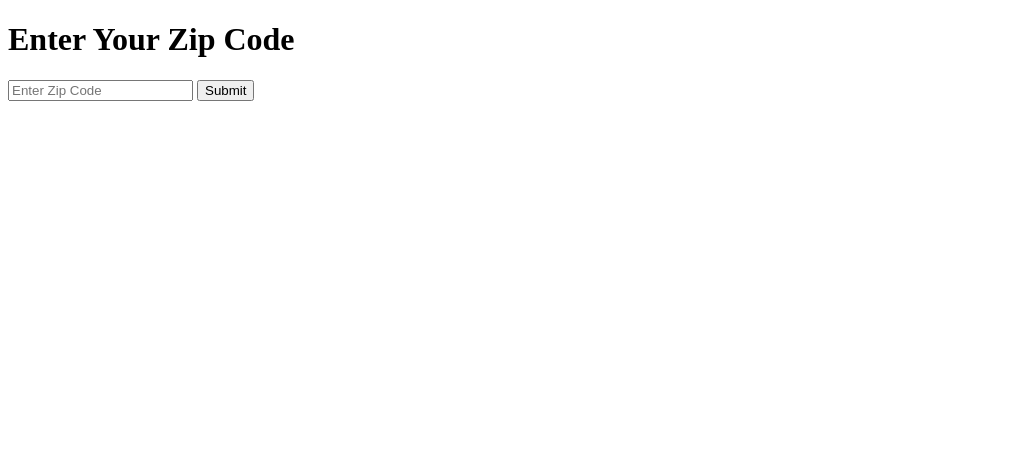
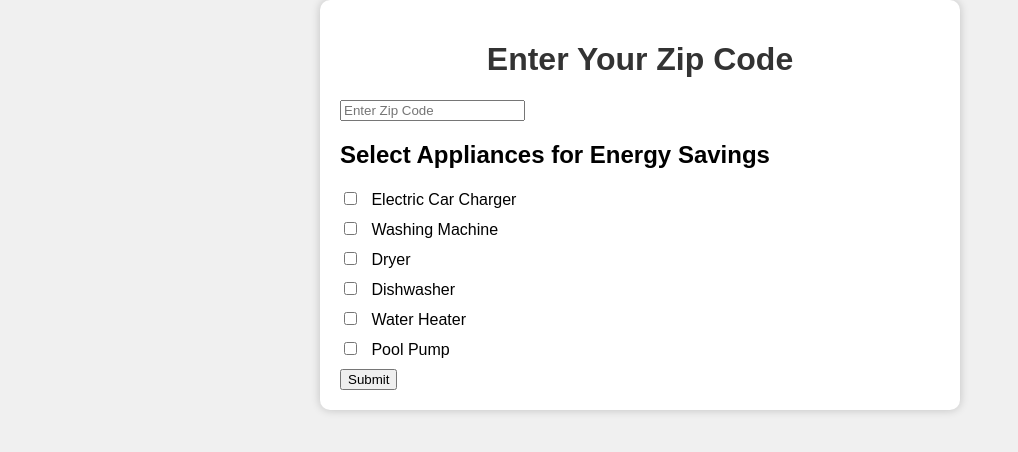
Before and after one commit to fosternilsson516/Utilities-sample-app, a Flask app: page /application.html in a window 1280 px wide. Shown: the top 452 px of the page, without its empty margins (0-1018 px from the left). Run offline with Flask 3, Linux system fonts and the light colour scheme; some libraries are stand-ins or nearby versions.

Commit message:
added list of appliances

```diff
--- a/mvc/controller.py
+++ b/mvc/controller.py
@@ -31,3 +31,8 @@ def post_zip():
         zip_code = request.form.get('zipCode')
         result = ZipCodeModel.process_zip(zip_code)
         return jsonify(result)
+
+@app.route('/selected_appliances', methods=['POST'])
+def selected_appliances():
+    selected_appliances = request.form.getlist('appliances[]')
+    return render_template('selected_appliances.html', selected_appliances=selected_appliances)
--- a/mvc/view.py
+++ b/mvc/view.py
@@ -14,3 +14,6 @@ def render_resume():
 
 def render_application(form):
     return render_template('application.html', form=form)
+
+def render_selected_appliances():
+    return render_template('selected_appliances.html')
--- a/static/script.js
+++ b/static/script.js
@@ -1,21 +1,33 @@
 document.addEventListener("DOMContentLoaded", function () {
     // Fetch the CSRF token from the hidden input field
-    const zipCodeInput = document.getElementById("zipCodeInput");
-    const submitButton = document.getElementById("submitButton");
+    const form = document.getElementById("myForm");
     const resultDiv = document.getElementById("result");
+    //const zipCodeInput = document.getElementById("zipCodeInput");
+    //const submitButton = document.getElementById("submitButton");
+    //const resultDiv = document.getElementById("result");
 
-    submitButton.addEventListener("click", function (event) {
+    form.addEventListener("submit", function (event) {
         event.preventDefault(); // Prevent the default form submission behavior
 
-        var zipCode = zipCodeInput.value;
+        const zipCodeInput = document.getElementById("zipCodeInput");
+        const zipCode = zipCodeInput.value;
+
+        const appliances = [];
+        const applianceCheckboxes = document.querySelectorAll('input[name="appliances[]"]:checked');
+        applianceCheckboxes.forEach(function (checkbox) {
+            appliances.push(checkbox.value);
+        });
+
         var csrfTokenInput = document.querySelector('input[name="csrf_token"]').value;
         if (zipCode.length === 5 && /^\d+$/.test(zipCode)) {
             // Valid zip code format
 
+            resultDiv.innerHTML = "Processing..."; // Display a loading message
 
             const formData = new FormData();
             formData.append("csrf_token", csrfTokenInput); // Include the CSRF token
             formData.append("zipCode", zipCode);
+            formData.append("appliances", JSON.stringify(appliances)); // Convert appliances to JSON
 
             sendZipCode(formData);
         } else {
@@ -24,12 +36,12 @@ document.addEventListener("DOMContentLoaded", function () {
     });
 
     function sendZipCode(formData) {
-        axios.post("/", formData)
+        axios.post("/selected_appliances", formData)
             .then(function (response) {
                 resultDiv.innerHTML = "Result: " + response.data.result;
             })
             .catch(function (error) {
-                resultDiv.innerHTML = "Error processing the zip code.";
+                resultDiv.innerHTML = "Error processing the data.";
             });
     }
 });
--- a/templates/application.html
+++ b/templates/application.html
@@ -3,22 +3,78 @@
 <head>
     <meta charset="UTF-8">
     <meta name="viewport" content="width=device-width, initial-scale=1.0">
-    <title>Zip Code Input</title>
-    <script src="https://cdn.jsdelivr.net/npm/axios/dist/axios.min.js"></script>
+    <title>Energy Efficiency</title>
+    <style>
+        body {
+            font-family: Arial, sans-serif;
+            background-color: #f0f0f0;
+            margin: 0;
+            padding: 0;
+        }
+
+        h1 {
+            text-align: center;
+            color: #333;
+        }
+
+        .container {
+            max-width: 600px;
+            margin: 0 auto;
+            background-color: #fff;
+            padding: 20px;
+            border-radius: 10px;
+            box-shadow: 0 0 10px rgba(0, 0, 0, 0.2);
+        }
+
+        #appliances {
+            margin-top: 20px;
+        }
+
+        label {
+            display: block;
+            margin-bottom: 10px;
+        }
+
+        input[type="checkbox"] {
+            margin-right: 10px;
+        }
+
+        #enterButton {
+            display: block;
+            margin-top: 20px;
+            background-color: #007bff;
+            color: #fff;
+            border: none;
+            padding: 10px 20px;
+            border-radius: 5px;
+            cursor: pointer;
+        }
+    </style>
 </head>
 <body>
+    <div class="container">
         <h1>Enter Your Zip Code</h1>
 
         <form method="POST" id="myForm">
             {{ form.hidden_tag() }}
             <input type="hidden" name="csrf_token" value="{{ csrf_token() }}">
             <input type="text" id="zipCodeInput" placeholder="Enter Zip Code">
-        <button id="submitButton">Submit</button>
-
         </form>
 
         <div id="result"></div>
 
-    <script src="{{ url_for('static', filename='script.js') }}"></script>
+        <div id="appliances">
+            <h2>Select Appliances for Energy Savings</h2>
+            <form action="selected_appliances.html" method="POST">
+                <label><input type="checkbox" name="appliances[]" value="Electric Car Charger"> Electric Car Charger</label>
+                <label><input type="checkbox" name="appliances[]" value="Washing Machine"> Washing Machine</label>
+                <label><input type="checkbox" name="appliances[]" value="Dryer"> Dryer</label>
+                <label><input type="checkbox" name="appliances[]" value="Dishwasher"> Dishwasher</label>
+                <label><input type="checkbox" name="appliances[]" value="Water Heater"> Water Heater</label>
+                <label><input type="checkbox" name="appliances[]" value="Pool Pump"> Pool Pump</label>
+                <button type="submit" id="submitButton">Submit</button>
+            </form>
+        </div>
+    </div>
 </body>
 </html>
```
Also changed, not shown: templates/selected_appliances.html (added, +19 -0 lines). Lines whose indentation alone changed are shown as unchanged.
